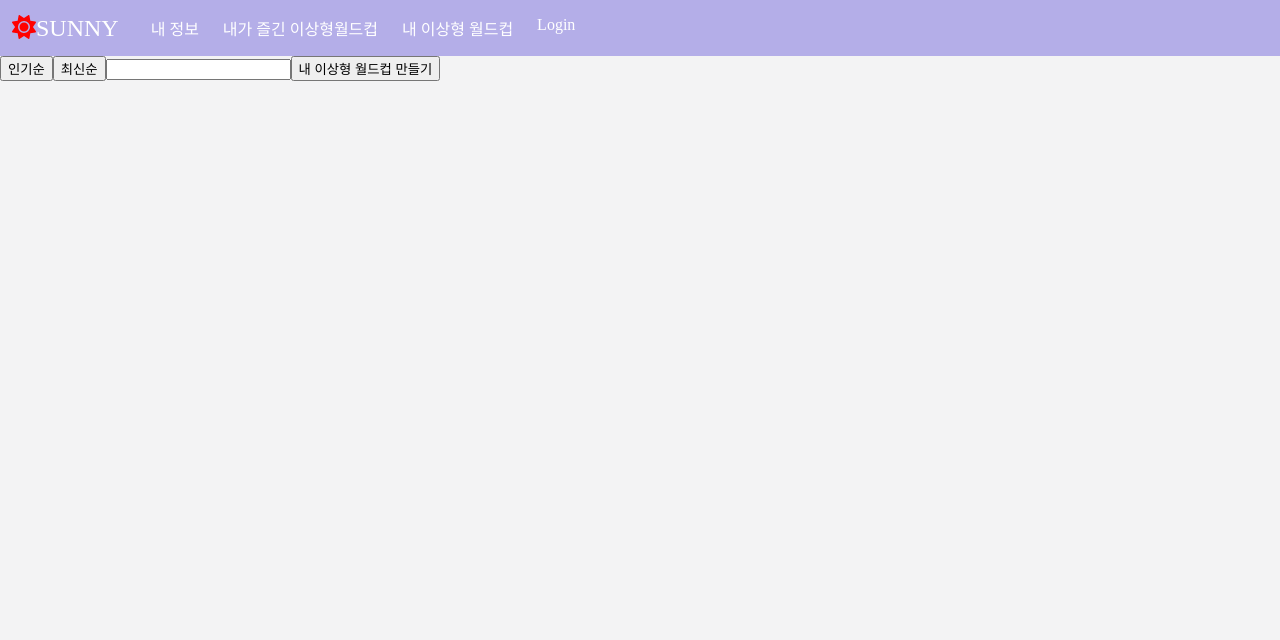
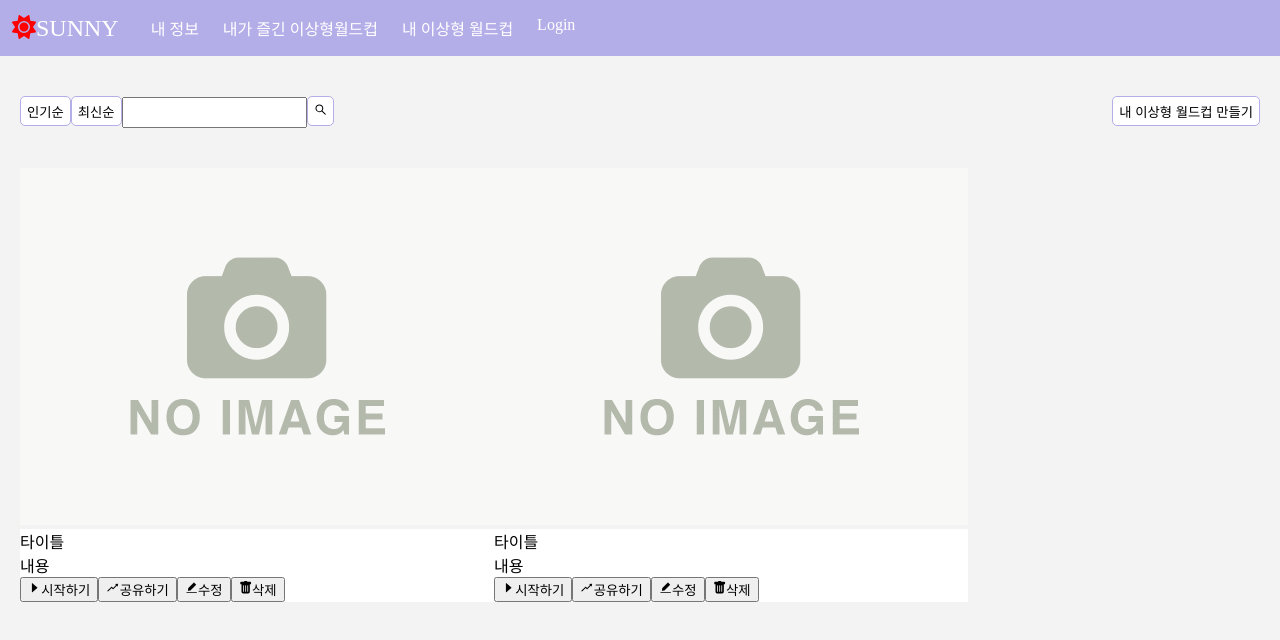
Before and after one commit to Taesun0727/idealWorldCup, a Next.js app: page /myworldcup in a window 1280 px wide. Shown: the top 640 px of the page. Built offline with nearby package versions, Linux system fonts and the light colour scheme.

Commit message:
기능추가: 내가 만든 월드컵페이지 생성

```diff
--- a/pages/myworldcup.js
+++ b/pages/myworldcup.js
@@ -1,14 +1,82 @@
 import AppLayout from "../components/AppLayout"
+import noimg from "../assets/img/noimage.jpg"
+import styled from "styled-components"
+import { AiOutlineSearch, AiFillCaretRight, AiFillEdit, AiOutlineRise } from 'react-icons/ai'
+import { BsFillTrashFill } from 'react-icons/bs'
+
+const Title = styled.label`
+  display: block;
+`;
+
+const MyworldcupHeader = styled.div`
+  margin: 40px 20px;
+`;
+
+const MyworldcupBody = styled.div`
+  margin: 20px;
+`;
+
+const Button = styled.button`
+  background-color: white;
+  border: 1px solid #B4AEE8;
+  border-radius: 5px;
+  height: 30px;
+
+  &:hover {
+    cursor: pointer;
+  }
+`;
+
+const WorldcupCreateButton = styled(Button)`
+  float: right;
+`;
+
+const StyleInput = styled.input`
+  height: 25px;
+`;
 
 const myworldcup = () => {
   return (
     <AppLayout>
-      <div>
-        <button>인기순</button>
-        <button>최신순</button>
-        <input/>
-        <button>내 이상형 월드컵 만들기</button>
-      </div>
+      <MyworldcupHeader>
+        <Button>인기순</Button>
+        <Button>최신순</Button>
+        <StyleInput/>
+        <Button><AiOutlineSearch/></Button>
+        <WorldcupCreateButton>내 이상형 월드컵 만들기</WorldcupCreateButton>
+      </MyworldcupHeader>
+      <MyworldcupBody>
+        <div style={{display: "inline-block"}}>
+          <div>
+            <img src={noimg.src}></img>
+          </div>
+          <div style={{background: "white"}}>
+            <Title>타이틀</Title>
+            <label>내용</label>
+            <div>
+              <button><AiFillCaretRight/>시작하기</button>
+              <button><AiOutlineRise/>공유하기</button>
+              <button><AiFillEdit/>수정</button>
+              <button><BsFillTrashFill/>삭제</button>
+            </div>
+          </div>
+        </div>
+        <div style={{display: "inline-block"}}>
+          <div>
+            <img src={noimg.src}></img>
+          </div>
+          <div style={{background: "white"}}>
+            <Title>타이틀</Title>
+            <label>내용</label>
+            <div>
+              <button><AiFillCaretRight/>시작하기</button>
+              <button><AiOutlineRise/>공유하기</button>
+              <button><AiFillEdit/>수정</button>
+              <button><BsFillTrashFill/>삭제</button>
+            </div>
+          </div>
+        </div>
+      </MyworldcupBody>
     </AppLayout>
   )
 }
```
Also changed, not shown: assets/img/noimage.jpg (added), 1 other file (tests, documents, lock files or other folders).
